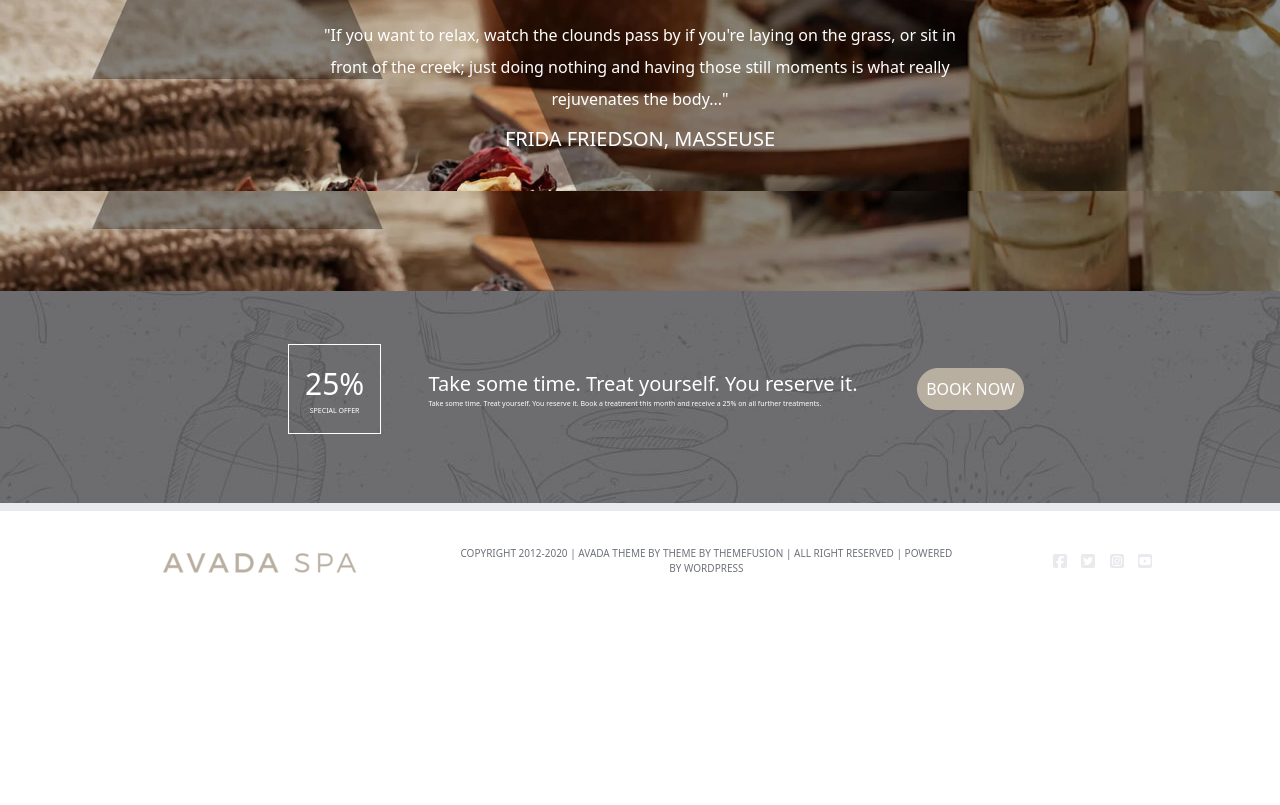
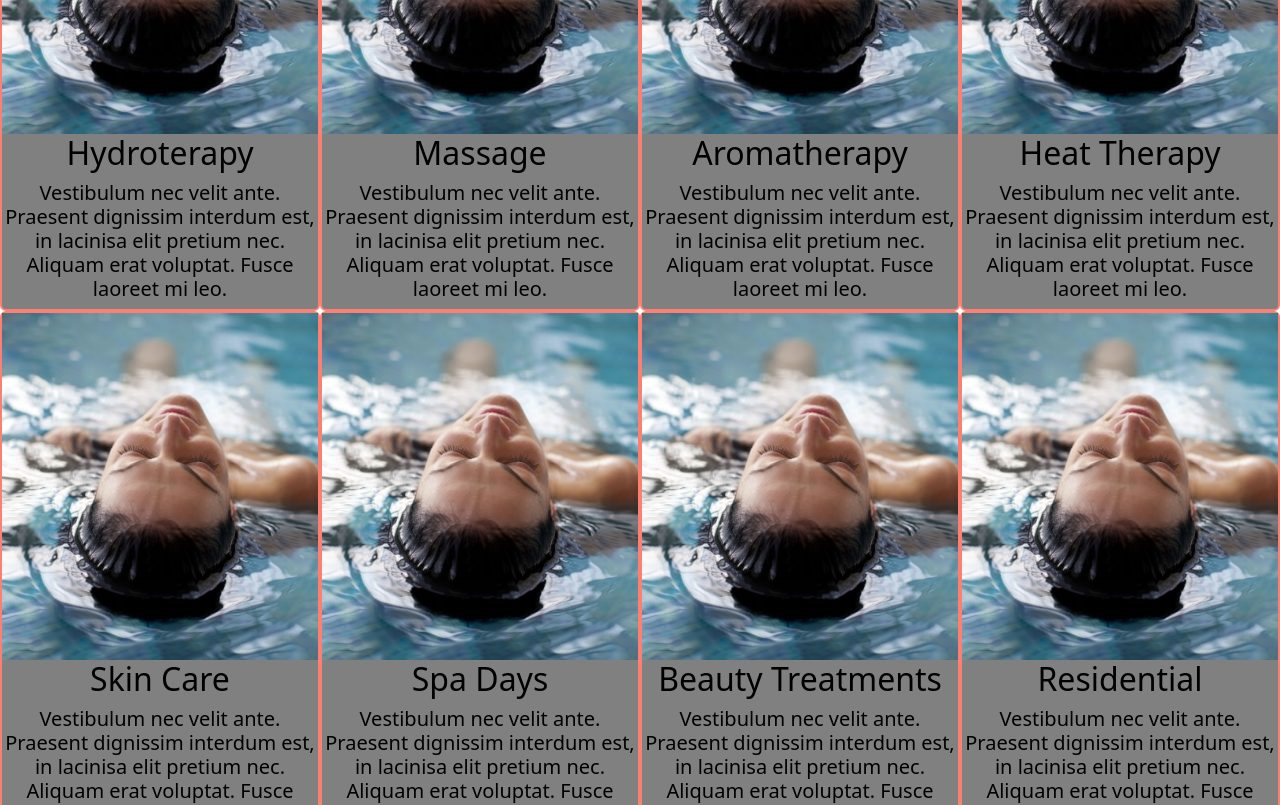
Before and after one commit to Alessandra-Casu/proj-html-vuejs, a Vue app: page / in a window 1280 px wide. Shown: the part 2460-3265 px from the top of the page. Before the commit the page ends 3071 px from the top, so only its background shows below. Built offline with nearby package versions, Linux system fonts and the light colour scheme.

Commit message:
add card

```diff
--- a/src/components/FourthSectionMain.vue
+++ b/src/components/FourthSectionMain.vue
@@ -11,7 +11,42 @@ export default {
         {
           image: "Layer-1-new-400x440.png",
           titolo: "Hydroterapy",
-          info: "Vesti",
+          info: "Vestibulum nec velit ante. Praesent dignissim interdum est, in lacinisa elit pretium nec. Aliquam erat voluptat. Fusce laoreet mi leo.",
+        },
+        {
+          image: "Layer-1-new-400x440.png",
+          titolo: "Massage",
+          info: "Vestibulum nec velit ante. Praesent dignissim interdum est, in lacinisa elit pretium nec. Aliquam erat voluptat. Fusce laoreet mi leo.",
+        },
+        {
+          image: "Layer-1-new-400x440.png",
+          titolo: "Aromatherapy",
+          info: "Vestibulum nec velit ante. Praesent dignissim interdum est, in lacinisa elit pretium nec. Aliquam erat voluptat. Fusce laoreet mi leo.",
+        },
+        {
+          image: "Layer-1-new-400x440.png",
+          titolo: "Heat Therapy",
+          info: "Vestibulum nec velit ante. Praesent dignissim interdum est, in lacinisa elit pretium nec. Aliquam erat voluptat. Fusce laoreet mi leo.",
+        },
+        {
+          image: "Layer-1-new-400x440.png",
+          titolo: "Skin Care",
+          info: "Vestibulum nec velit ante. Praesent dignissim interdum est, in lacinisa elit pretium nec. Aliquam erat voluptat. Fusce laoreet mi leo.",
+        },
+        {
+          image: "Layer-1-new-400x440.png",
+          titolo: "Spa Days",
+          info: "Vestibulum nec velit ante. Praesent dignissim interdum est, in lacinisa elit pretium nec. Aliquam erat voluptat. Fusce laoreet mi leo.",
+        },
+        {
+          image: "Layer-1-new-400x440.png",
+          titolo: "Beauty Treatments",
+          info: "Vestibulum nec velit ante. Praesent dignissim interdum est, in lacinisa elit pretium nec. Aliquam erat voluptat. Fusce laoreet mi leo.",
+        },
+        {
+          image: "Layer-1-new-400x440.png",
+          titolo: "Residential",
+          info: "Vestibulum nec velit ante. Praesent dignissim interdum est, in lacinisa elit pretium nec. Aliquam erat voluptat. Fusce laoreet mi leo.",
         },
       ],
     };
@@ -29,13 +64,11 @@ export default {
     <h2>OUR TREATMENTS</h2>
   </div>
 
-  <div class="box-card"></div>
-
-  <div>
+  <div class="box-card">
     <CardTreatments
       v-for="i in arrTreatments"
       :key="i.titolo"
-      :urlImg:="getImagePath(i.image)"
+      :urlImg="getImagePath(i.image)"
       :titolo="i.titolo"
       :info="i.info"
     ></CardTreatments>
@@ -56,4 +89,8 @@ export default {
   align-items: center;
   justify-content: center;
 }
+.box-card {
+  display: flex;
+  flex-wrap: wrap;
+}
 </style>
```
